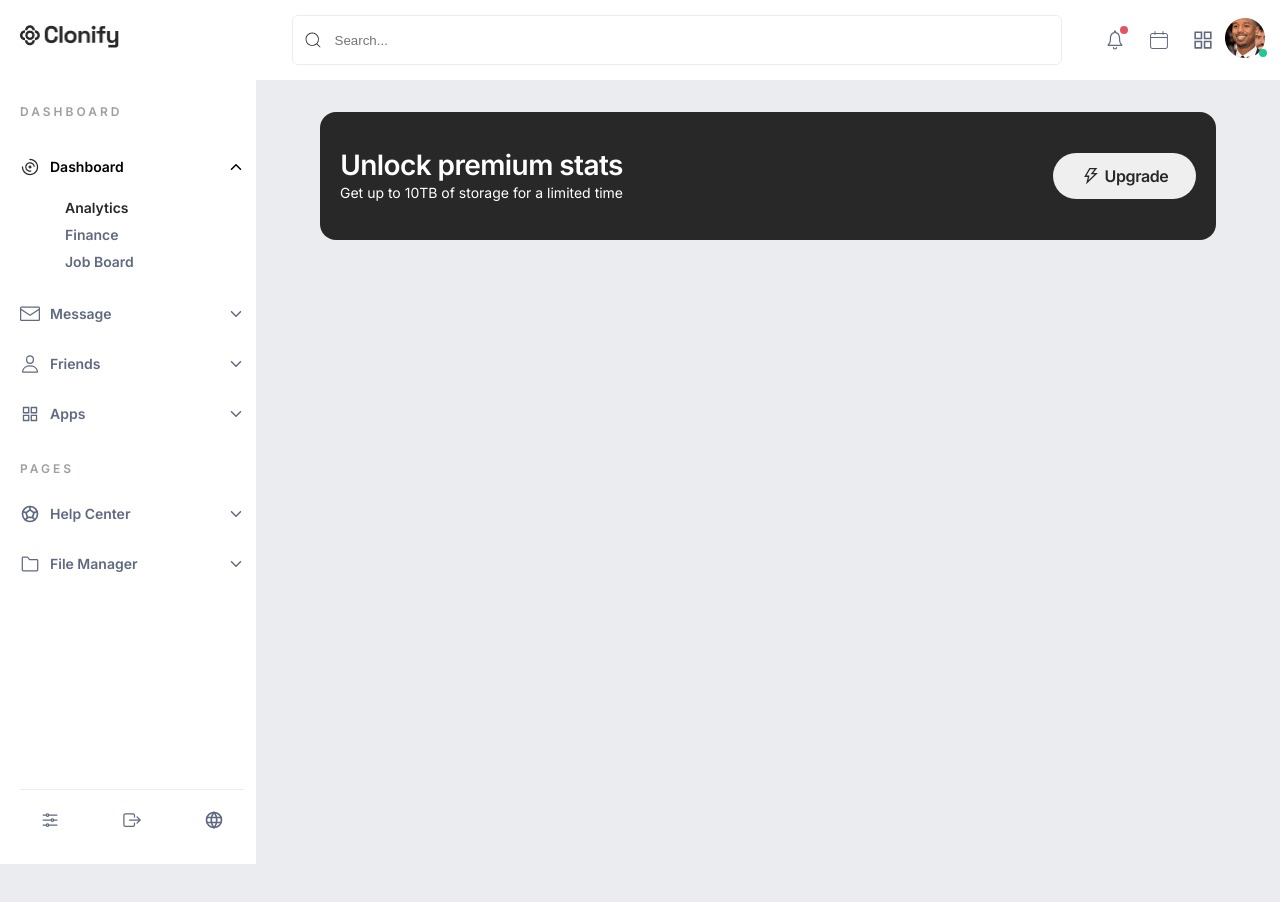
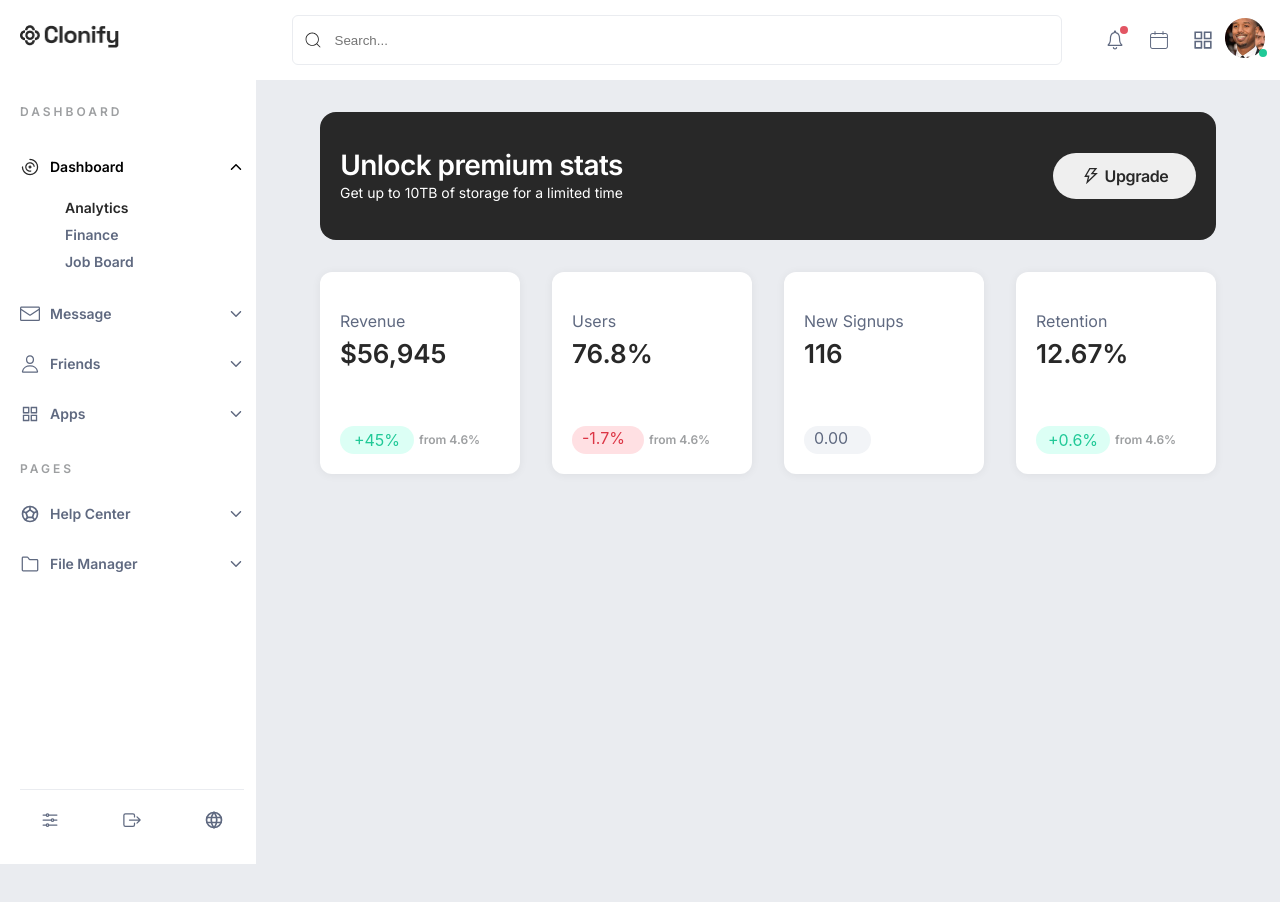
Before and after one commit to Yash0125/clonify, a React (Create React App) app: page / in a window 1280 px wide. Shown: the top 902 px of the page. Built offline with nearby package versions, Linux system fonts and the light colour scheme.

Commit message:
feat : AnalyticsCard  added

```diff
--- /dev/null
+++ b/src/components/AnalyticsCard/AnalyticsCard.css
@@ -0,0 +1,154 @@
+@import url("https://fonts.googleapis.com/css2?family=Inter:wght@100..900&display=swap");
+
+.analyticscard-container {
+  width: 70vw;
+  margin: 2rem auto 2rem auto;
+  height: 14rem;
+  display: flex;
+  flex-direction: row;
+  box-sizing: border-box;
+  /* overflow: scroll; */
+}
+
+.revenue-card-container {
+  width: 262px;
+  height: 162px;
+  border-radius: 12px;
+  padding: 20px;
+  gap: 8px;
+  box-shadow: 0px 1px 10px 0px #0000000f;
+  background: #ffffff;
+  display: flex;
+  justify-content: space-between;
+  flex-direction: column;
+}
+
+.card-title {
+  font-family: "Inter", sans-serif;
+  font-weight: 400;
+  font-size: 16px;
+  line-height: 26px;
+  color: #5f6980;
+  margin: 0;
+  padding: 0;
+}
+
+.card-price {
+  font-family: "Inter", sans-serif;
+  font-weight: 600;
+  font-size: 26px;
+  line-height: 40px;
+  color: #282828;
+  margin: 0;
+  padding: 0;
+}
+
+.card-bottom-container {
+  display: flex;
+  flex-direction: row;
+  align-items: center;
+}
+.card-bottom-left {
+  width: 54px;
+  height: 24px;
+  border-radius: 100px;
+  padding: 2px 10px;
+  background-color: #dcfff5;
+  color: #20c997;
+  display: flex;
+  justify-content: center;
+  align-items: center;
+}
+.card-bottom-right {
+  font-family: "Inter", sans-serif;
+  font-weight: 600;
+  font-size: 12px;
+  line-height: 20px;
+  color: #9d9fa1;
+  margin-left: 5px;
+}
+
+.card-top-container {
+  margin-top: 1rem;
+}
+
+.users-card-container {
+  width: 262px;
+  height: 162px;
+  border-radius: 12px;
+  padding: 20px;
+  box-shadow: 0px 1px 10px 0px #0000000f;
+  background: #ffffff;
+  display: flex;
+  justify-content: space-between;
+  flex-direction: column;
+  margin-left: 2rem;
+}
+
+.card-bottom-user-left {
+  color: #dc3545;
+  width: 52px;
+  height: 24px;
+  border-radius: 100px;
+  padding: 2px 10px;
+  background-color: #ffe0e3;
+}
+
+.card-bottom-signup-left {
+  width: 47px;
+  height: 24px;
+  border-radius: 100px;
+  padding: 2px 10px;
+  color: #5f6980;
+  background-color: #f2f4f7;
+}
+
+@media screen and (max-width: 1200px) {
+  .analyticscard-container {
+    width: 70vw;
+    margin: 2rem auto 2rem auto;
+    height: 28rem;
+    flex-wrap: wrap;
+  }
+  .users-card-container {
+    margin: auto;
+  }
+  .revenue-card-container {
+    margin: auto;
+  }
+}
+
+@media screen and (max-width: 900px) {
+  .analyticscard-container {
+    width: 343px;
+    height: 576px;
+  }
+  .revenue-card-container {
+    width: 311px;
+    height: 108px;
+    margin-top: 0.3rem;
+  }
+  .users-card-container {
+    width: 311px;
+    height: 108px;
+    margin-top: 0.3rem;
+
+  }
+}
+
+@media screen and (max-width: 768px) {
+  .analyticscard-container {
+    width: 95vw;
+  }
+  /* .revenue-card-container {
+    width: 80vw;
+    height: 108px;
+    margin-top: 0.3rem;
+  }
+  .users-card-container {
+    width: 80vw;
+    height: 108px;
+    margin-top: 0.3rem;
+
+  } */
+}
--- /dev/null
+++ b/src/components/AnalyticsCard/AnalyticsCard.jsx
@@ -0,0 +1,54 @@
+import React from "react";
+import "./AnalyticsCard.css";
+
+const AnalyticsCard = () => {
+  return (
+    <div className="analyticscard-container">
+      <div className="revenue-card-container">
+        <div className="card-top-container">
+          <h2 className="card-title">Revenue</h2>
+          <h3 className="card-price">$56,945</h3>
+        </div>
+
+        <div className="card-bottom-container">
+            <span className="card-bottom-left">+45%</span>
+            <span className="card-bottom-right">from 4.6%</span>
+        </div>
+      </div>
+      <div className="users-card-container">
+      <div className="card-top-container">
+          <h2 className="card-title">Users</h2>
+          <h3 className="card-price">76.8%</h3>
+        </div>
+
+        <div className="card-bottom-container">
+            <span className="card-bottom-user-left">-1.7%</span>
+            <span className="card-bottom-right">from 4.6%</span>
+        </div>
+      </div>
+      <div className="users-card-container">
+      <div className="card-top-container">
+          <h2 className="card-title">New Signups</h2>
+          <h3 className="card-price">116</h3>
+        </div>
+
+        <div className="card-bottom-container">
+            <span className="card-bottom-signup-left">0.00</span>
+        </div>
+      </div>
+      <div className="users-card-container">
+      <div className="card-top-container">
+          <h2 className="card-title">Retention</h2>
+          <h3 className="card-price">12.67%</h3>
+        </div>
+
+        <div className="card-bottom-container">
+            <span className="card-bottom-left">+0.6%</span>
+            <span className="card-bottom-right">from 4.6%</span>
+        </div>
+      </div>
+    </div>
+  );
+};
+
+export default AnalyticsCard;
--- a/src/components/BodyContent/BodyContent.jsx
+++ b/src/components/BodyContent/BodyContent.jsx
@@ -2,12 +2,14 @@ import React from 'react';
 import './BodyContent.css'
 import Header from '../Header/Header';
 import HeroSection from '../HeroSection/HeroSection';
+import AnalyticsCard from '../AnalyticsCard/AnalyticsCard';
 
 const BodyContent = () => {
   return (
     <div className='bodycontent-container'>
       <Header/>
       <HeroSection/>
+      <AnalyticsCard/>
     </div>
   )
 }
```
